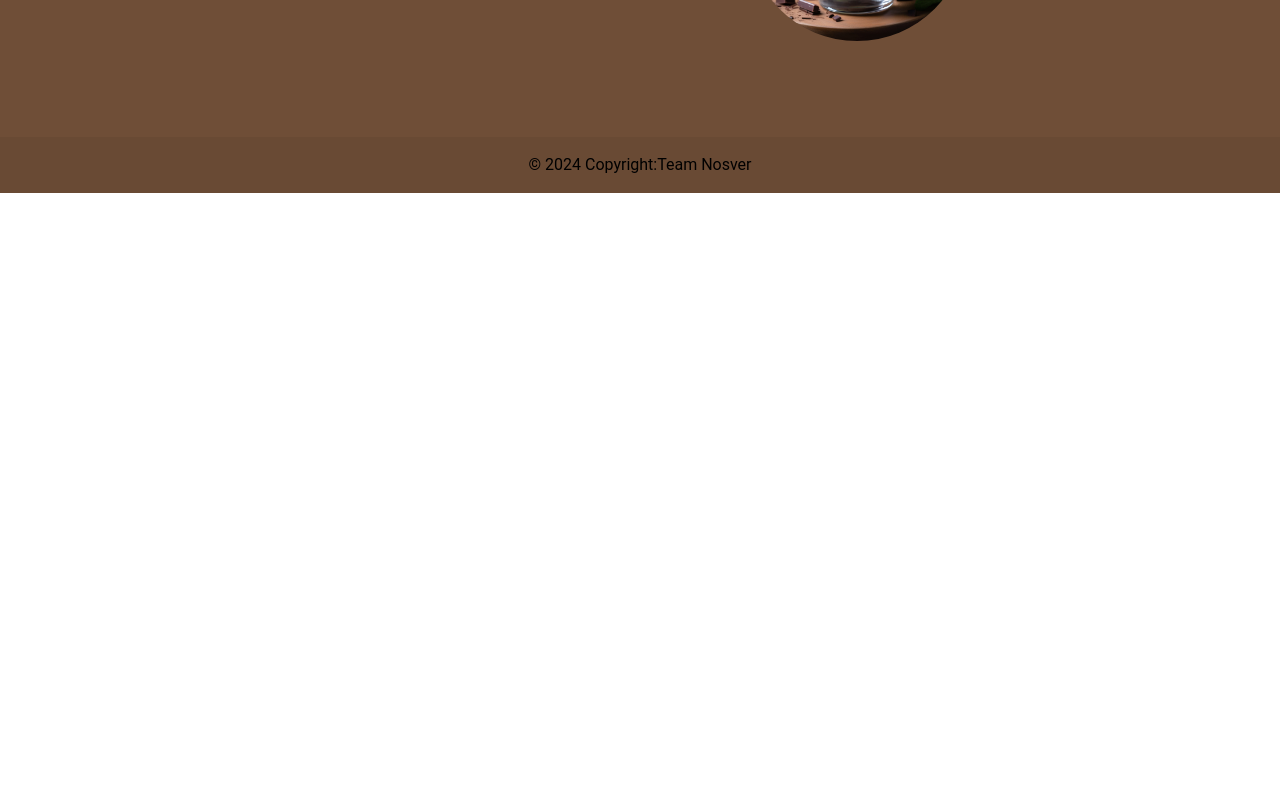
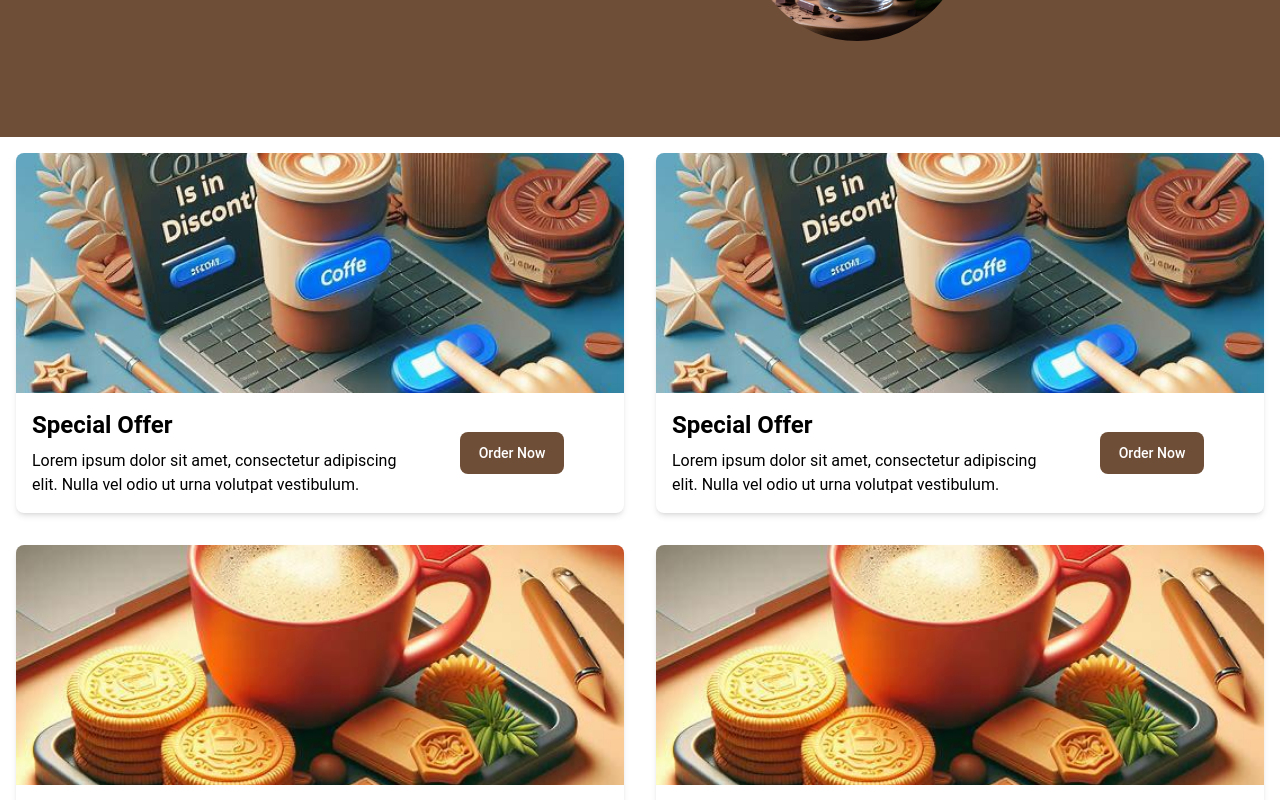
Before and after one commit to Nosver/CafeManagement, a React (Vite) app in the folder frontend/: page /HomePage in a window 1280 px wide. Shown: the part 340-1140 px from the top of the page. Before the commit the page ends 800 px from the top, so only its background shows below. Built offline with nearby package versions, Linux system fonts and the light colour scheme.

Commit message:
Advertising Boxes are added to the homepage
.

```diff
--- /dev/null
+++ b/frontend/src/components/AdvertiseBox.jsx
@@ -0,0 +1,27 @@
+import { Button } from "flowbite-react";
+import { Link, NavLink, Navigate } from "react-router-dom";
+
+const AdvertiseBox = ({ image, title, description }) => {
+  return (
+    <div className="bg-white rounded-lg shadow-md overflow-hidden flex flex-col mx-4 my-4">
+      <img src={image} alt={title} className="w-full h-60 object-cover" />
+
+      <div className="p-4 flex flex-row">
+
+        <div className="flex flex-col w-4/6 justify-center">
+          <h3 className="text-2xl font-semibold mb-2">{title}</h3>
+          <p className="">{description}</p>
+        </div>
+
+        <div className = "flex flex-col w-2/6 justify-center">
+          <Link className = "flex justify-center" to = "/menu">
+            <Button className="bg-custom-coffe-brown">Order Now</Button>
+          </Link>
+        </div>
+
+      </div>
+    </div>
+  );
+};
+
+export default AdvertiseBox;
--- /dev/null
+++ b/frontend/src/components/AdvertiseSection..jsx
@@ -0,0 +1,43 @@
+import React from 'react'
+import image from '../img/Advertise.jpeg'
+import image2 from '../img/Advertise2.jpeg'
+import AdvertiseBox from '../components/AdvertiseBox'
+
+
+const AdvertiseSection = () => {
+  return (
+
+    <section className = 'flex flex-col'>
+
+        <section className = 'flex flex-row'>
+            <AdvertiseBox
+            image= {image2}
+            title="Special Offer"
+            description="Lorem ipsum dolor sit amet, consectetur adipiscing elit. Nulla vel odio ut urna volutpat vestibulum."
+            />
+            <AdvertiseBox
+            image= {image2}
+            title="Special Offer"
+            description="Lorem ipsum dolor sit amet, consectetur adipiscing elit. Nulla vel odio ut urna volutpat vestibulum."
+            />
+        </section>
+
+        <section className = 'flex flex-row'>
+            <AdvertiseBox
+            image = {image}
+            title="Special Offer"
+            description="Lorem ipsum dolor sit amet, consectetur adipiscing elit. Nulla vel odio ut urna volutpat vestibulum."
+            />
+            <AdvertiseBox
+            image = {image}
+            title="Special Offer"
+            description="Lorem ipsum dolor sit amet, consectetur adipiscing elit. Nulla vel odio ut urna volutpat vestibulum."
+            />
+        </section>
+
+    </section>
+
+  )
+}
+
+export default AdvertiseSection
--- a/frontend/src/pages/Customer/HomePage.jsx
+++ b/frontend/src/pages/Customer/HomePage.jsx
@@ -1,10 +1,13 @@
 import React from 'react'
 import Hero from '../../components/Hero'
+import AdvertiseBox from '../../components/AdvertiseBox'
+import AdvertiseSection from '../../components/AdvertiseSection.'
 
 const HomePage = () => {
   return (
     <div>
       <Hero/>
+      <AdvertiseSection/>
     </div>
   )
 }
--- a/frontend/src/pages/Customer/OrdersPage.jsx
+++ b/frontend/src/pages/Customer/OrdersPage.jsx
@@ -1,5 +1,4 @@
 import React, { useEffect, useRef, useState } from 'react'
-import {Title} from '../../components/Title'
 import OrderItem from '../../components/OrderItem';
 import OrderCategorySelector from '../../components/OrderStatusSelector';
 
```
Also changed, not shown: frontend/src/img/Advertise.jpeg (added), frontend/src/img/Advertise2.jpeg (added).
